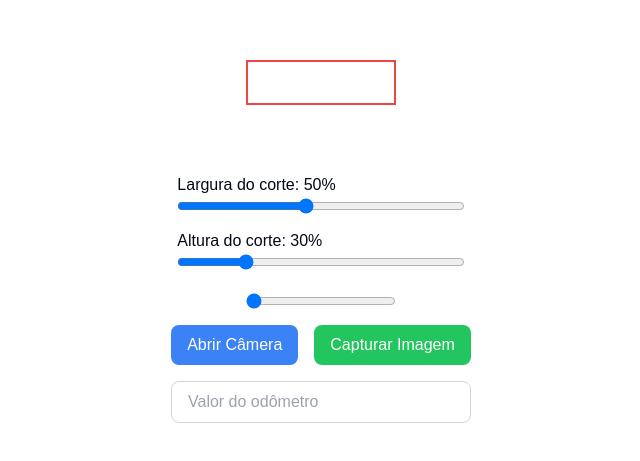
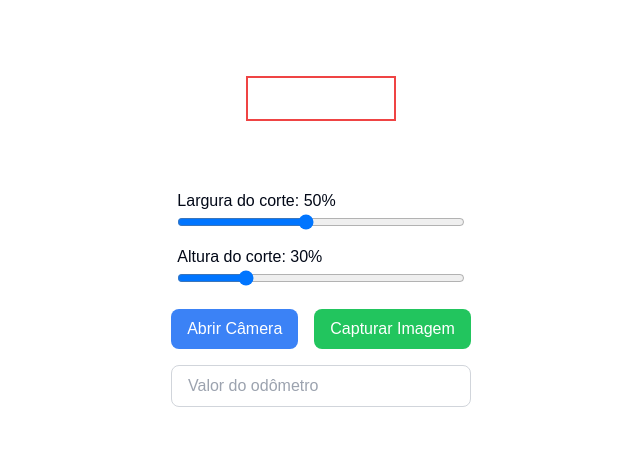
Before and after one commit to Legolixx/testevison, a Next.js app: page / in a window 1280 px wide. Shown: the part 185-646 px from the top of the page, without its empty margins (319-959 px from the left). Built offline with nearby package versions, Linux system fonts and the light colour scheme.

Commit message:
teste10.7

```diff
--- a/src/components/CameraCapture.tsx
+++ b/src/components/CameraCapture.tsx
@@ -9,7 +9,7 @@ export default function CameraCapture() {
   const [odometerValue, setOdometerValue] = useState<string>("");
   const [loading, setLoading] = useState<boolean>(false);
   const [imageData, setImageData] = useState<string | null>(null);
-  const [zoom, setZoom] = useState<number>(1);
+
 
   // Define cropping frame size (percentage of video dimensions)
   const [cropFrame, setCropFrame] = useState({ width: 50, height: 30 });
@@ -101,7 +101,6 @@ export default function CameraCapture() {
           style={{
             width: "100%",
             height: "auto",
-            transform: `scale(${zoom})`,
             transformOrigin: "center center",
           }}
         />
@@ -151,16 +150,6 @@ export default function CameraCapture() {
         </label>
       </div>
 
-      {/* Zoom Slider */}
-      <input
-        type="range"
-        min="1"
-        max="3"
-        step="0.1"
-        value={zoom}
-        onChange={(e) => setZoom(parseFloat(e.target.value))}
-        className="w-1/2 mt-4"
-      />
 
       <div className="flex space-x-4 z-10">
         <button
```
